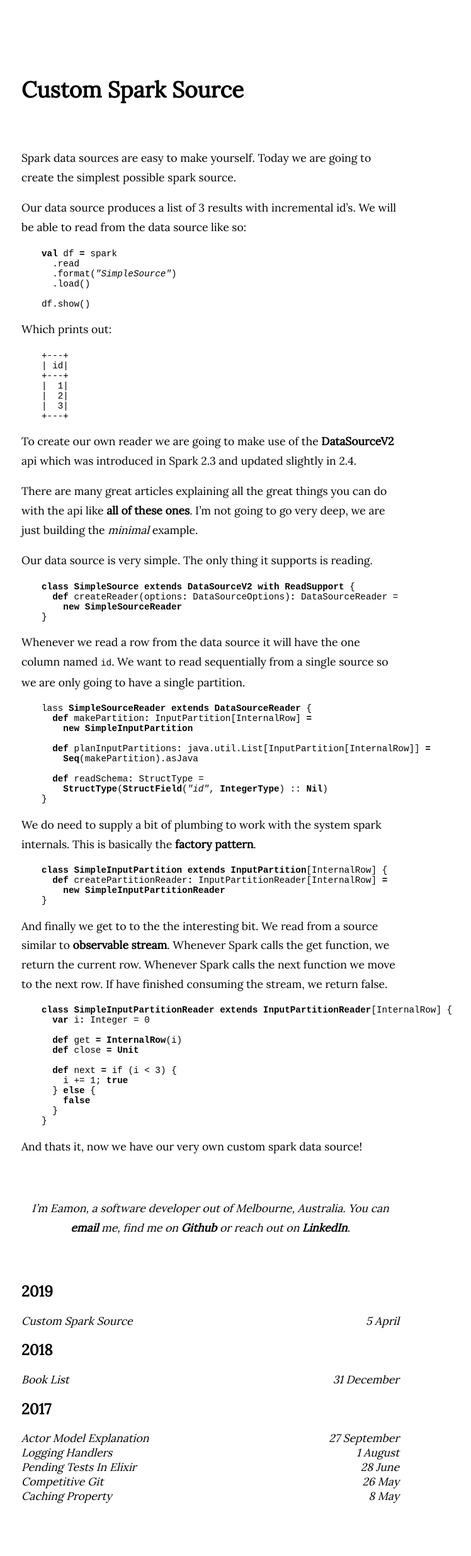
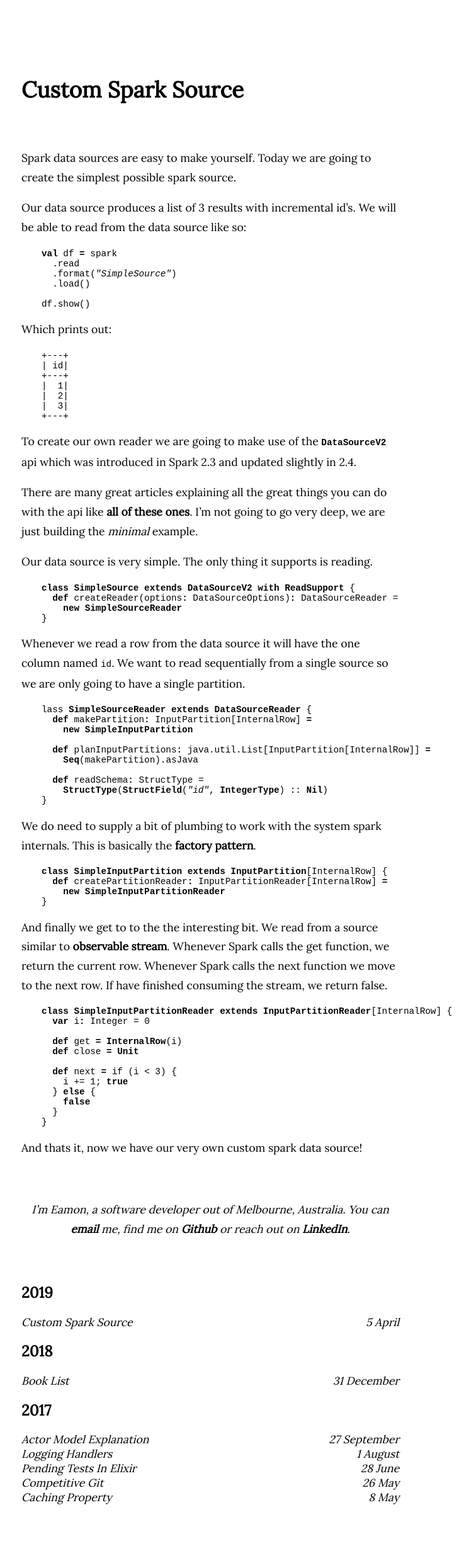
Before and after one commit to eamontaaffe/eamontaaffe.github.io, a Jekyll site: the page built from _posts/2019-04-05-custom-spark-source.md, in a window 1280 px wide. Shown: the whole page at 63% size, without its empty margins (306-1054 px from the left). Built offline with Jekyll 4.4.1, drawn with Linux system fonts in a browser that asks for light colours; our own code applies the rules of GitHub Pages for plain Markdown files.

Commit message:
Formatting

````diff
--- a/_posts/2019-04-05-custom-spark-source.md
+++ b/_posts/2019-04-05-custom-spark-source.md
@@ -24,7 +24,7 @@
 ```
 
 
-To create our own reader we are going to make use of the [DataSourceV2](https://spark.apache.org/docs/2.4.0/api/scala/#org.apache.spark.sql.sources.v2.DataSourceV2) api which was introduced in Spark 2.3 and updated slightly in 2.4.
+To create our own reader we are going to make use of the [`DataSourceV2`](https://spark.apache.org/docs/2.4.0/api/scala/#org.apache.spark.sql.sources.v2.DataSourceV2) api which was introduced in Spark 2.3 and updated slightly in 2.4.
 
 There are many great articles explaining all the great things you can do with the api like [all](https://databricks.com/session/apache-spark-data-source-v2) [of](http://blog.madhukaraphatak.com/spark-datasource-v2-part-1/) [these](https://developer.ibm.com/code/2018/04/16/introducing-apache-spark-data-sources-api-v2/) [ones](https://issues.apache.org/jira/browse/SPARK-15689). I'm not going to go very deep, we are just building the *minimal* example.
 
````
